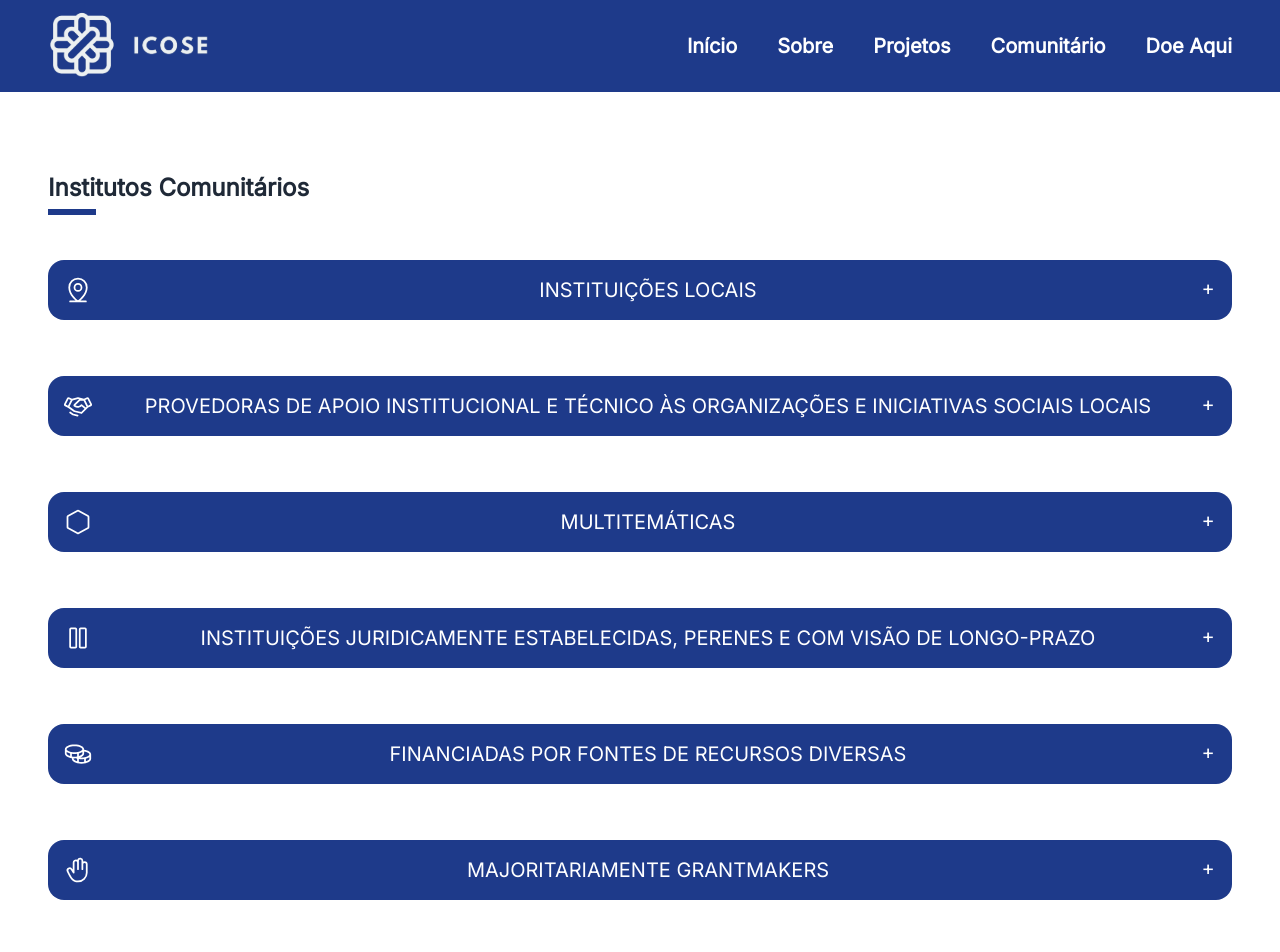
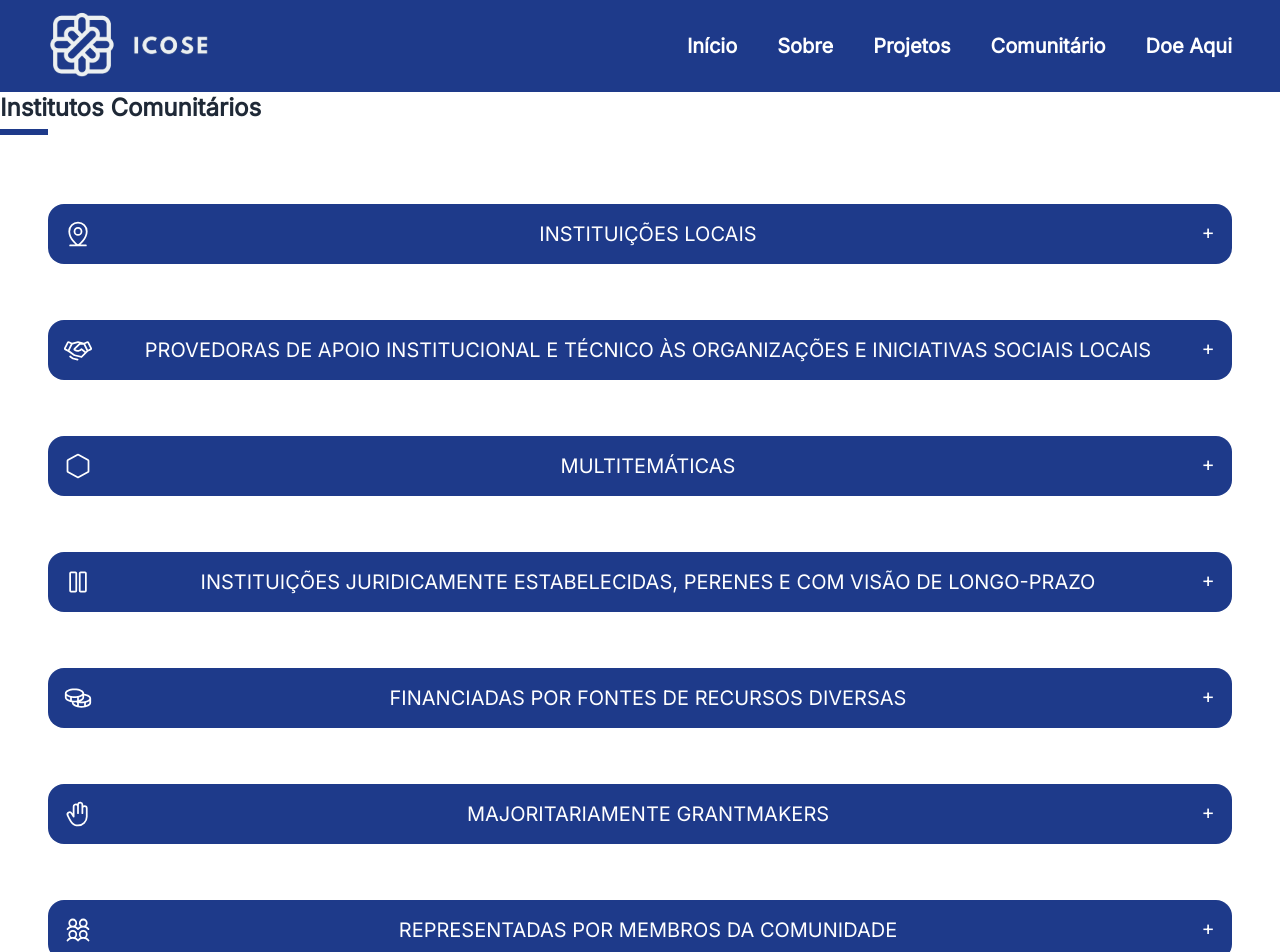
Before and after one commit to softeam-org/icose-web, a React (Vite) app: page /comunitario in a window 1280 px wide. Shown: the top 952 px of the page. Built offline with nearby package versions, Linux system fonts and the light colour scheme.

Commit message:
fix: broken page and component

```diff
--- a/src/Pages/Comunitario.jsx
+++ b/src/Pages/Comunitario.jsx
@@ -2,46 +2,69 @@ import NationalCommunity from "@/components/Comunitario/NationalCommunity";
 import Title from "@/components/Title";
 import SliderC from "@/components/Comunitario/SliderCommunity";
 import TransformandoTerritorios from "@/assets/TransformandoTerritorios.png";
-import {Columns, Coins, MapPinLine, Hand, HandsPraying, Handshake, Hexagon, UsersFour } from "@phosphor-icons/react";
+import { Columns, Coins, MapPinLine, Hand, HandsPraying, Handshake, Hexagon, UsersFour } from "@phosphor-icons/react";
 
 function Community() {
   return (
     <div className="flex-1 text-2xl pb-24">
-
       <section>
-      <div className="flex flex-col gap-10 xl:gap-14 pb-10 pt-10 xl:pt-20 mx-auto max-w-[100rem] px-12">
-        <Title
-        color="standard-blue"
-        content="Institutos Comunitários"
+        <Title content="Institutos Comunitários" />
+        <div className="flex flex-col gap-4 xl:gap-14 pb-10 pt-10 xl:pt-20 mx-auto max-w-[100rem] px-12">
+          <SliderC
+            icon={<MapPinLine size={28} />}
+            title="Instituições locais"
+            content="As organizações dedicam-se à melhoria da qualidade de vida de comunidades situadas em uma região geográfica bem delimitada, da qual são originárias e na qual estão estabelecidas."
           />
-        <SliderC icon={<MapPinLine size={28} />} title="Instituições locais" content="As organizações dedicam-se à melhoria da qualidade de vida de comunidades situadas em uma região geográfica bem delimitada, da qual são originárias e na qual estão estabelecidas."/>
-        <SliderC icon={<Handshake size={28} />} title="Provedoras de apoio institucional e técnico às organizações e iniciativas sociais locais" content="Responsáveis por impulsionar o desenvolvimento e a construção de capacidades das organizações da sociedade civil e iniciativas sociais locais, de modo a elevar padrões de operação e garantir o uso responsável e eficiente dos recursos doados.
-        "/>
-        <SliderC icon={<Hexagon size={28} />} title="Multitemáticas" content="Apoiam e investem em outras organizações da sociedade civil e iniciativas sociais de modo a abranger a diversidade de causas e temas relevantes para a comunidade, seu contexto e suas demandas próprias."/>
-        <SliderC icon={<Columns size={28} />} title="Instituições juridicamente estabelecidas, perenes e com visão de longo-prazo" content="Isto é, organizações com foco em sustentabilidade que, a partir da busca pela constituição de fundos de reserva e fundos patrimoniais filantrópicos (os endowments), visam o investimento de longo prazo na comunidade, garantindo autonomia local e a perpetuidade de suas ações."/>
-        <SliderC icon={<Coins size={28} />} title="Financiadas por fontes de recursos diversas" content="Buscam construir ao longo do tempo bases diversificadas de captação de recursos, sempre que possível, realizando a captação também junto à própria comunidade, de modo a impulsionar o papel co-investidor dos cidadãos, aumentar o engajamento comunitário e contribuir com a construção de relações baseadas na confiança e transparência, na qual tanto o instituto/fundação comunitária quanto cidadãos compartilham a responsabilidade sobre o território e sua comunidade."/>
-        <SliderC icon={<Hand size={28} />} title="Majoritariamente grantmakers" content="Captam, gerenciam e realizam doações de recursos financeiros para organizações sem fins lucrativos e iniciativas sociais do território, que atuam na linha de frente do atendimento às demandas comunitárias, de modo a assegurar a vitalidade do setor social local."/>
-        <SliderC icon={<UsersFour size={28} />} title="Representadas por membros da comunidade" content="Possuem instâncias de governança formadas por agentes e cidadãos preocupados com as questões locais que, a partir da sensibilidade e profundo conhecimento do território, são responsáveis por manter a organização, identificar temas prioritários, orientar a alocação eficaz de recursos, bem como defender os interesses da comunidade."/>
-        <SliderC icon={<HandsPraying size={28} />} title="Provedoras de serviços para doadores" content="Oferecem serviços adaptados aos interesses e a capacidade de contribuição dos doadores, auxiliando-os a alcançarem seus objetivos filantrópicos. São responsáveis também por fomentar a cultura de doação no território e, potencialmente, são instrumentos poderosos para receber legados."/>
+          <SliderC
+            icon={<Handshake size={28} />}
+            title="Provedoras de apoio institucional e técnico às organizações e iniciativas sociais locais"
+            content="Responsáveis por impulsionar o desenvolvimento e a construção de capacidades das organizações da sociedade civil e iniciativas sociais locais, de modo a elevar padrões de operação e garantir o uso responsável e eficiente dos recursos doados."
+          />
+          <SliderC
+            icon={<Hexagon size={28} />}
+            title="Multitemáticas"
+            content="Apoiam e investem em outras organizações da sociedade civil e iniciativas sociais de modo a abranger a diversidade de causas e temas relevantes para a comunidade, seu contexto e suas demandas próprias."
+          />
+          <SliderC
+            icon={<Columns size={28} />}
+            title="Instituições juridicamente estabelecidas, perenes e com visão de longo-prazo"
+            content="Isto é, organizações com foco em sustentabilidade que, a partir da busca pela constituição de fundos de reserva e fundos patrimoniais filantrópicos (os endowments), visam o investimento de longo prazo na comunidade, garantindo autonomia local e a perpetuidade de suas ações."
+          />
+          <SliderC
+            icon={<Coins size={28} />}
+            title="Financiadas por fontes de recursos diversas"
+            content="Buscam construir ao longo do tempo bases diversificadas de captação de recursos, sempre que possível, realizando a captação também junto à própria comunidade, de modo a impulsionar o papel co-investidor dos cidadãos, aumentar o engajamento comunitário e contribuir com a construção de relações baseadas na confiança e transparência, na qual tanto o instituto/fundação comunitária quanto cidadãos compartilham a responsabilidade sobre o território e sua comunidade."
+          />
+          <SliderC
+            icon={<Hand size={28} />}
+            title="Majoritariamente grantmakers"
+            content="Captam, gerenciam e realizam doações de recursos financeiros para organizações sem fins lucrativos e iniciativas sociais do território, que atuam na linha de frente do atendimento às demandas comunitárias, de modo a assegurar a vitalidade do setor social local."
+          />
+          <SliderC
+            icon={<UsersFour size={28} />}
+            title="Representadas por membros da comunidade"
+            content="Possuem instâncias de governança formadas por agentes e cidadãos preocupados com as questões locais que, a partir da sensibilidade e profundo conhecimento do território, são responsáveis por manter a organização, identificar temas prioritários, orientar a alocação eficaz de recursos, bem como defender os interesses da comunidade."
+          />
+          <SliderC
+            icon={<HandsPraying size={28} />}
+            title="Provedoras de serviços para doadores"
+            content="Oferecem serviços adaptados aos interesses e a capacidade de contribuição dos doadores, auxiliando-os a alcançarem seus objetivos filantrópicos. São responsáveis também por fomentar a cultura de doação no território e, potencialmente, são instrumentos poderosos para receber legados." />
         </div>
       </section>
-
       <section>
         <div className="flex flex-col gap-10 xl:gap-14 pb-10 pt-10 xl:pt-20 mx-auto max-w-[100rem] px-12">
           <img src={TransformandoTerritorios} alt="Descreve o modelo de operação da transformando territórios" />
         </div>
       </section>
-
       <section>
         <div className="flex flex-col gap-10 xl:gap-14 pb-10 pt-10 xl:pt-20 mx-auto max-w-[100rem] px-12">
           <Title
             color="#F59E0B"
             content="Institutos Comunitários no Brasil"
           />
-          < NationalCommunity />
+          <NationalCommunity />
         </div>
       </section>
-
     </div>
   );
 }
--- /dev/null
+++ b/src/components/Comunitario/SliderCommunity.jsx
@@ -0,0 +1,16 @@
+function SliderCommunity({ icon, title, content }) {
+  return (
+    <div className="collapse collapse-plus text-white bg-standard-blue">
+      <input type="checkbox" className="accordion-1" />
+      <div className="collapse-title text-xl font-medium flex flex-row gap-5">
+        <span className="mr-auto self-center">{icon}</span>
+        <span className="mr-auto uppercase">{title}</span>
+      </div>
+      <div className="collapse-content text-base px-10">
+        <p>{content}</p>
+      </div>
+    </div>
+  )
+}
+
+export default SliderCommunity;
--- a/src/components/Comunitario/sliderCommunity.jsx
+++ /dev/null
@@ -1,18 +0,0 @@
-function sliderCommunity({ icon, title, content}) {
-  let titleUpperCase = title.toUpperCase();
-
-  return (
-    <div className="collapse collapse-plus text-white bg-standard-blue">
-            <input type="checkbox" className="accordion-1" />
-            <div className="collapse-title text-xl font-medium flex flex-row gap-5">
-              <span className="mr-auto self-center">{icon}</span>
-              <span className="mr-auto">{titleUpperCase}</span>
-            </div>
-            <div className="collapse-content text-base px-10">
-              <p>{content}</p>
-            </div>
-          </div>
-  )
-}
-
-export default sliderCommunity;
```
Lines whose indentation alone changed are shown as unchanged.
